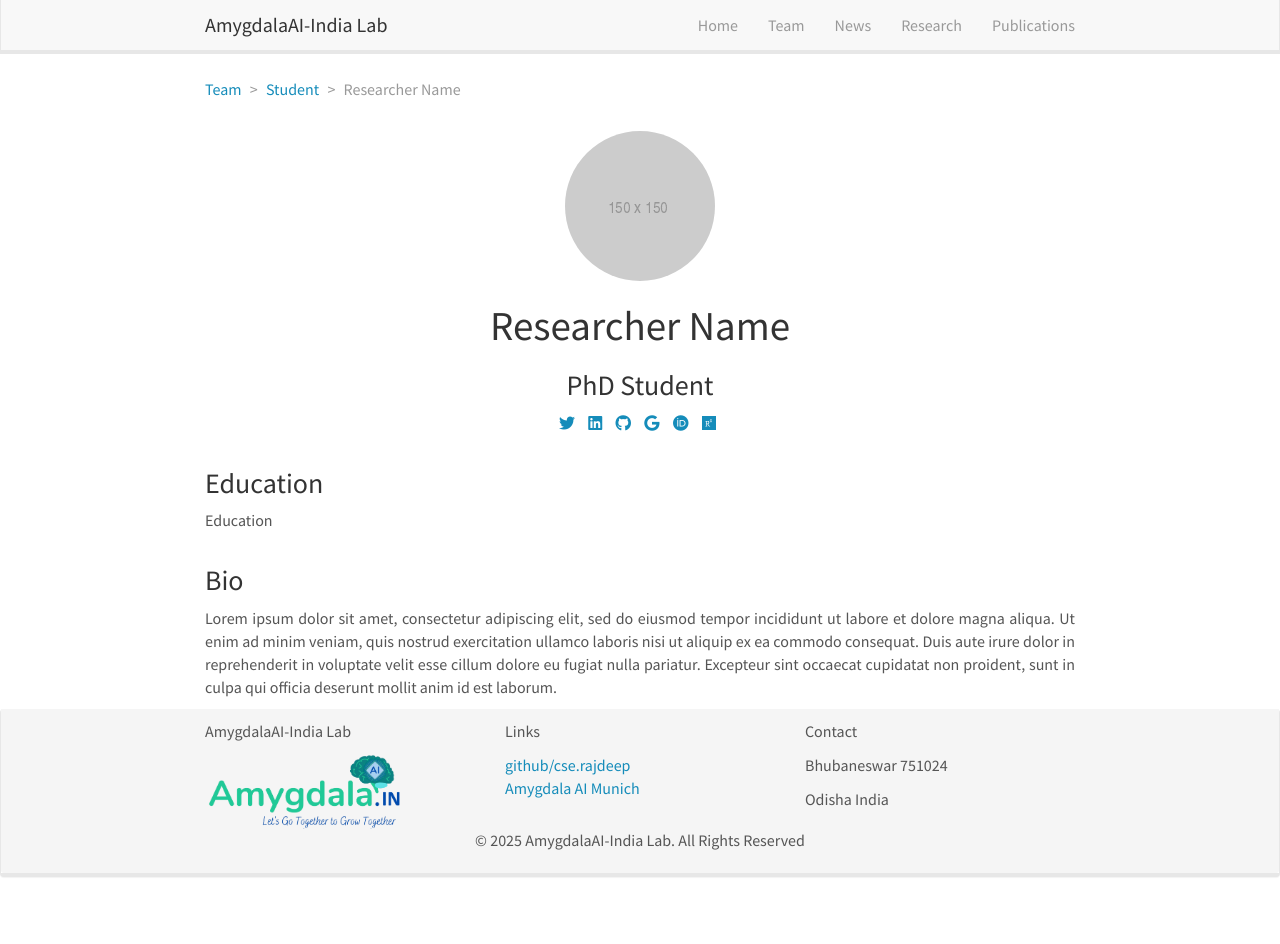
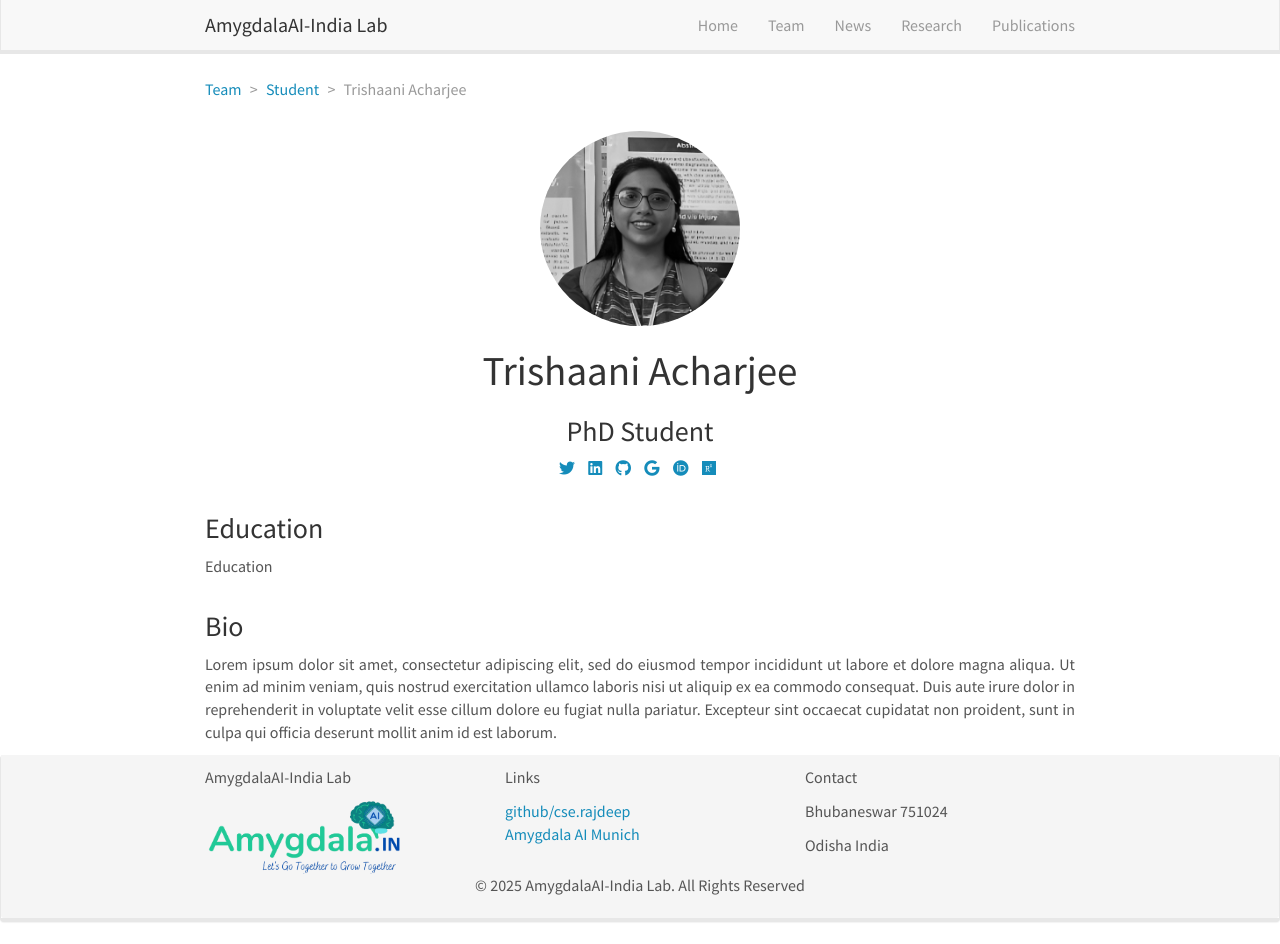
Before and after one commit to amygdalaaiindia/amygdalaaiindia.github.io, a Jekyll site: the page built from _pages/team/_posts/2016-10-01-researcher-student.md, in a window 1280 px wide and 944 px high. Built offline with Jekyll 4.4.1, drawn with Linux system fonts in a browser that asks for light colours; nearby versions of some CDN libraries.

Commit message:
Update 2016-10-01-researcher-student.md

```diff
--- a/_pages/team/_posts/2016-10-01-researcher-student.md
+++ b/_pages/team/_posts/2016-10-01-researcher-student.md
@@ -1,8 +1,8 @@
 ---
 layout: member
 category: student
-title: Researcher Name
-image: researcher.png
+title: Trishaani Acharjee
+image: Trishaani Acharjee IEEE Access res.png
 role: PhD Student
 permalink: 'team/researcher-name'
 social:
```
